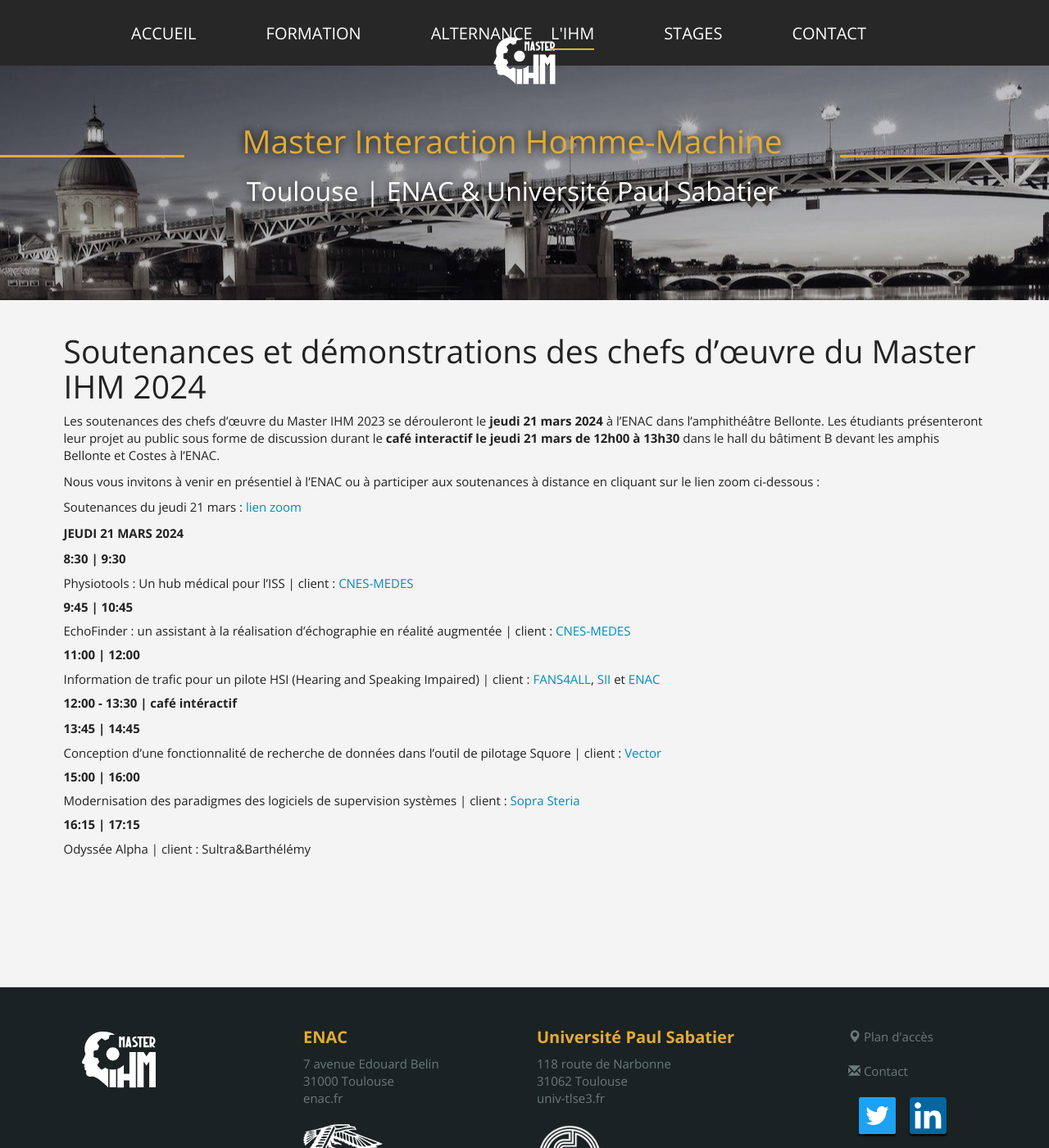
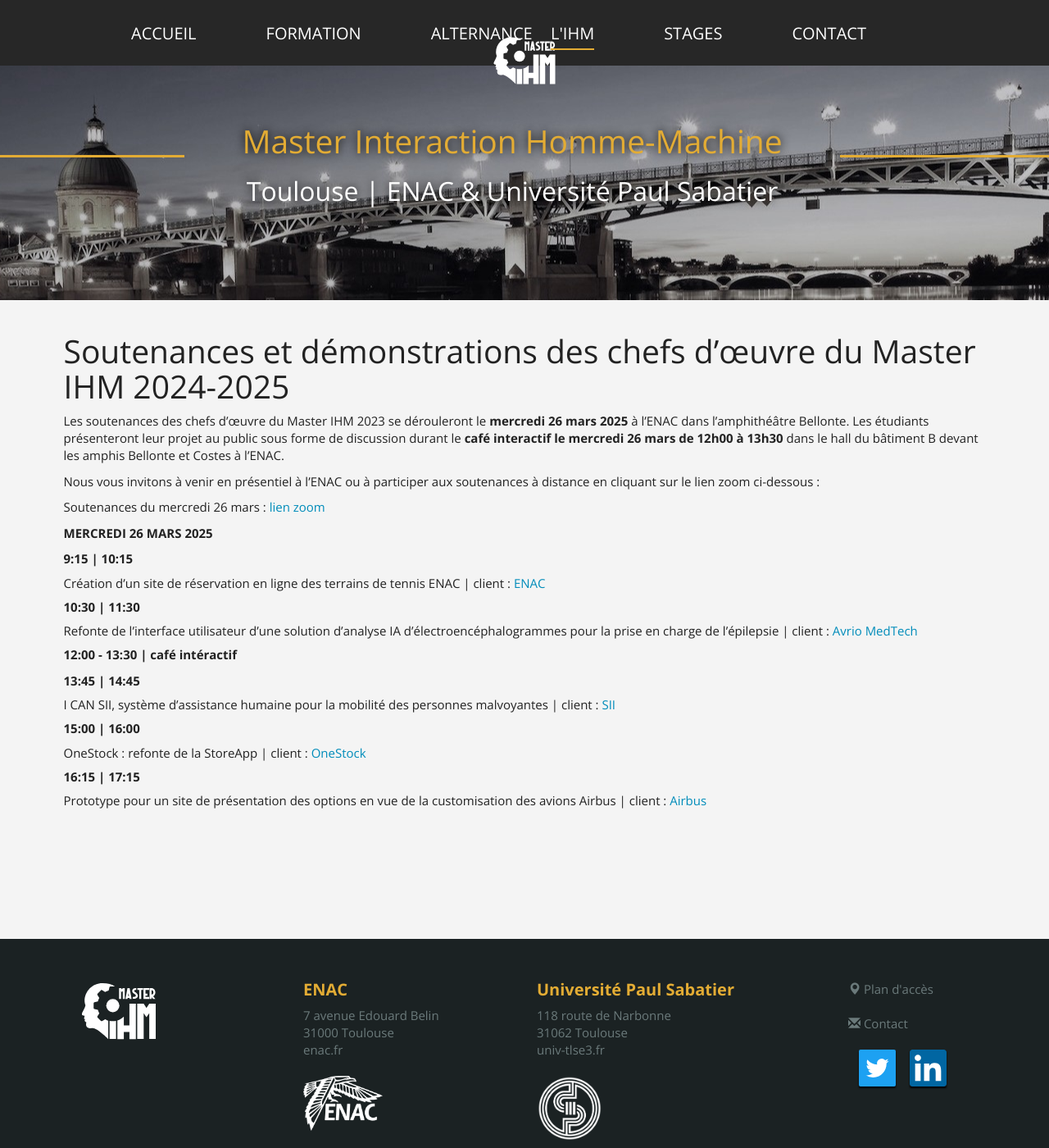
Before and after one commit to Master-IHM/master-ihm.github.io, a Jekyll site: the page built from _pages/soutenances.md, in a window 1280 px wide and 1400 px high. Shown: the whole window at 82% size. Built offline with Jekyll 4.4.1, drawn with Linux system fonts in a browser that asks for light colours.

Commit message:
Update soutenances.md

```diff
--- a/_pages/soutenances.md
+++ b/_pages/soutenances.md
@@ -6,42 +6,38 @@
   - /page/soutenances
 ---
 
-# Soutenances et démonstrations des chefs d'œuvre du Master IHM 2024
+# Soutenances et démonstrations des chefs d'œuvre du Master IHM 2024-2025
 
-Les soutenances des chefs d'œuvre du Master IHM 2023 se dérouleront le **jeudi 21 mars 2024** à l'ENAC dans l'amphithéâtre Bellonte.
-Les étudiants présenteront leur projet au public sous forme de discussion durant le **café interactif le jeudi 21 mars de 12h00 à 13h30**
+Les soutenances des chefs d'œuvre du Master IHM 2023 se dérouleront le **mercredi 26 mars 2025** à l'ENAC dans l'amphithéâtre Bellonte.
+Les étudiants présenteront leur projet au public sous forme de discussion durant le **café interactif le mercredi 26 mars de 12h00 à 13h30**
 dans le hall du bâtiment B devant les amphis Bellonte et Costes à l'ENAC.
 
 Nous vous invitons à venir en présentiel à l'ENAC ou à participer aux soutenances à distance en cliquant sur le lien zoom ci-dessous :
 
-Soutenances du jeudi 21 mars : [lien zoom](https://univ-tlse3-fr.zoom.us/j/92049973280)
+Soutenances du mercredi 26 mars : [lien zoom](https://univ-tlse3-fr.zoom.us/j/97329611321)
 
 
 
-**JEUDI 21 MARS 2024**
+**MERCREDI 26 MARS 2025**
 
-**8:30 \| 9:30**
+**9:15 \| 10:15**
 
-##### Physiotools : Un hub médical pour l’ISS | client : [CNES-MEDES](https://www.medes.fr/)
+##### Création d’un site de réservation en ligne des terrains de tennis ENAC | client : [ENAC](https://www.enac.fr/)
 
-**9:45 \| 10:45**
+**10:30 \| 11:30**
 
-##### EchoFinder : un assistant à la réalisation d’échographie en réalité augmentée | client : [CNES-MEDES](https://www.medes.fr/)
-
-**11:00 \| 12:00**
-
-##### Information de trafic pour un pilote HSI (Hearing and Speaking Impaired) | client : [FANS4ALL](https://fans4all.org/), [SII](https://sii-group.com/fr-FR) et [ENAC](https://lii.enac.fr/)
+##### Refonte de l’interface utilisateur d’une solution d’analyse IA d’électroencéphalogrammes pour la prise en charge de l’épilepsie | client : [Avrio MedTech](https://www.avriomedtech.com/)
 
 **12:00 - 13:30 \| café intéractif**
 
 **13:45 \| 14:45**
 
-##### Conception d’une fonctionnalité de recherche de données dans l’outil de pilotage Squore | client : [Vector](https://www.vector.com/fr/fr/entreprise/contacts/vector-france/)
+##### I CAN SII, système d’assistance humaine pour la mobilité des personnes malvoyantes | client : [SII](https://sii-group.com/fr-FR)
 
 **15:00 \| 16:00**
 
-##### Modernisation des paradigmes des logiciels de supervision systèmes | client : [Sopra Steria](https://www.soprasteria.com/fr)
+##### OneStock : refonte de la StoreApp | client : [OneStock](https://www.onestock-retail.com/fr/)
 
 **16:15 \| 17:15**
 
-##### Odyssée Alpha | client : Sultra&Barthélémy
+##### Prototype pour un site de présentation des options en vue de la customisation des avions Airbus | client : [Airbus](https://www.airbus.com/)
```
